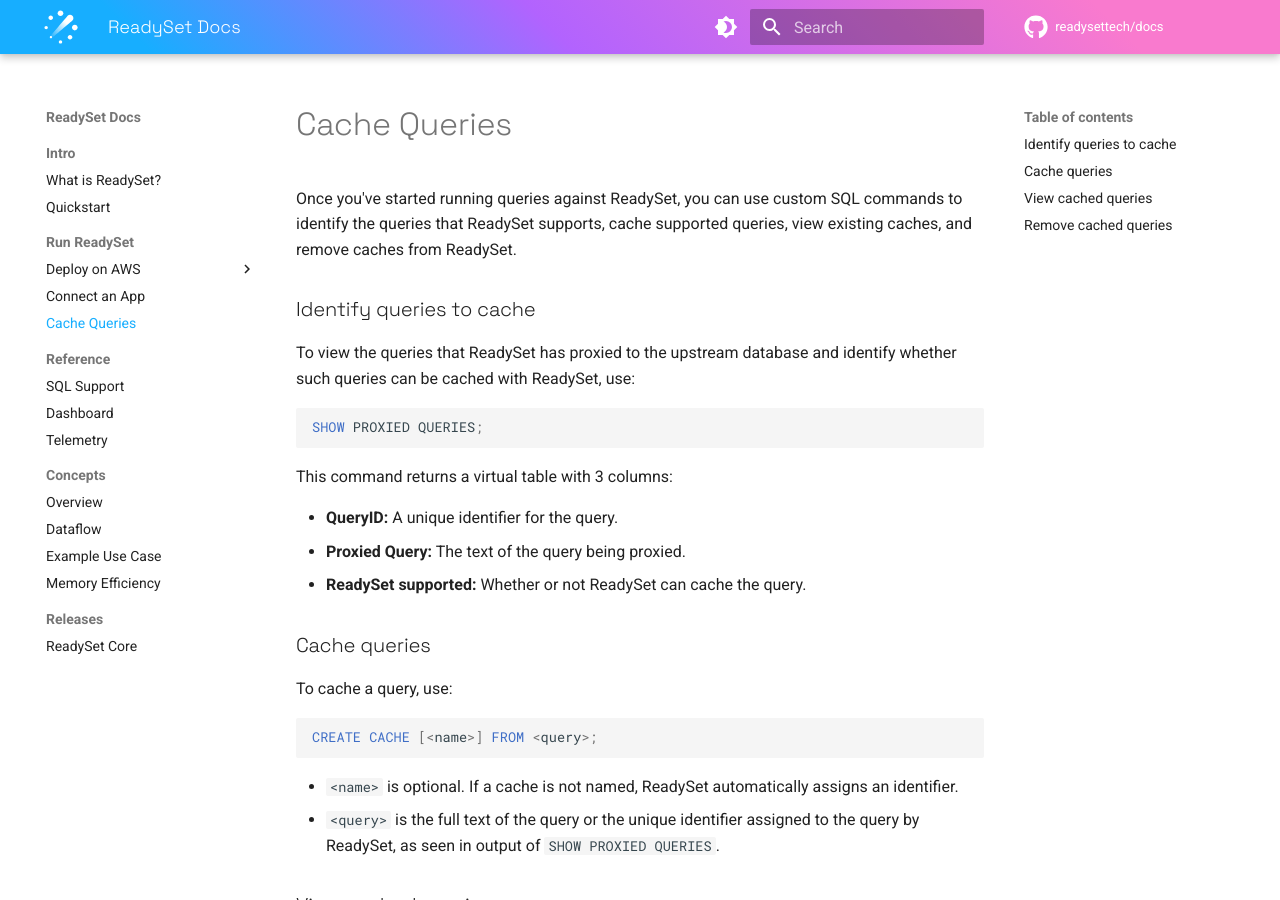
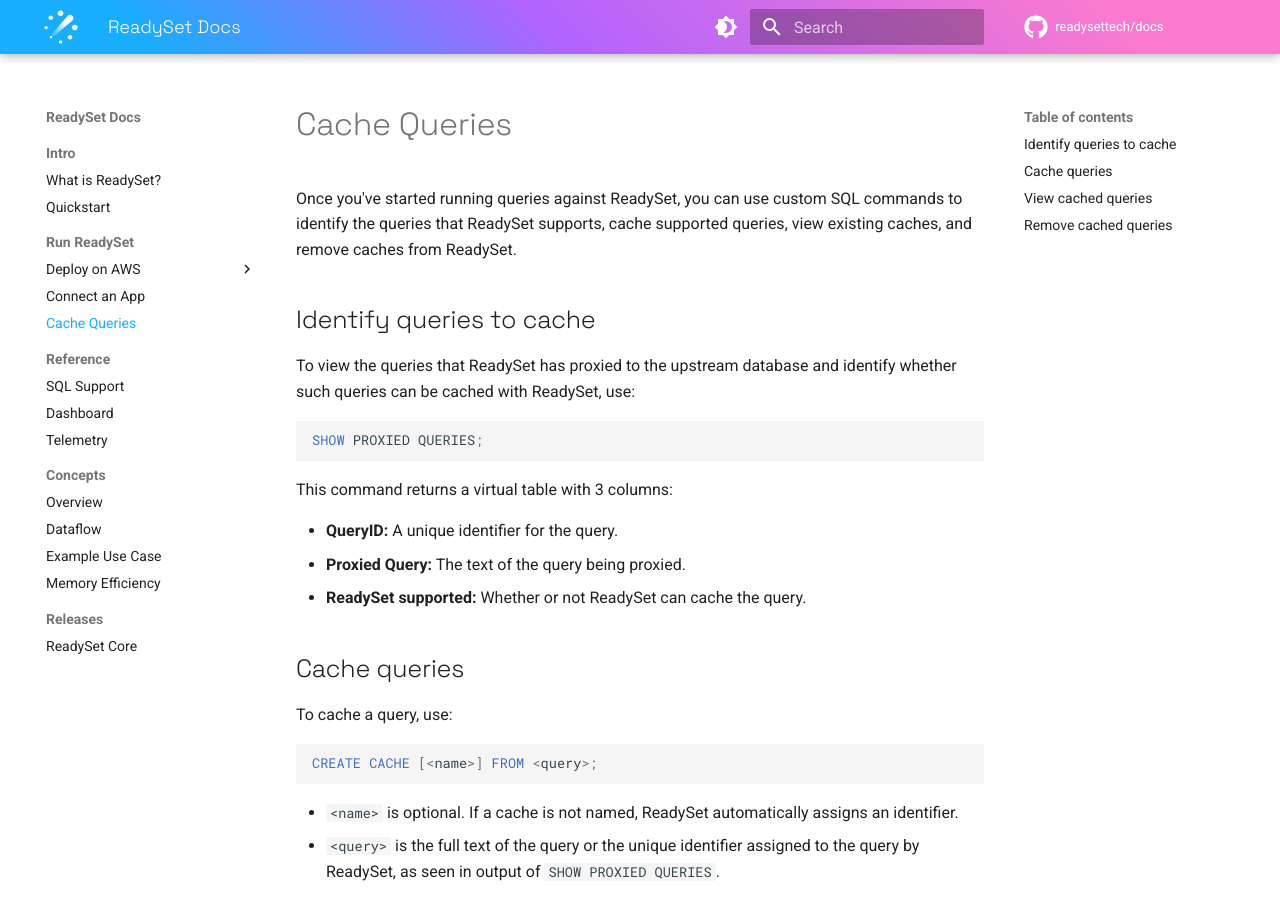
Before and after one commit to readysettech/docs-old, an MkDocs documentation site: the page built from docs/guides/cache-queries.md, in a window 1280 px wide and 900 px high. Built offline with MkDocs 1.6.1 and Material for MkDocs 9.7.7, drawn with Linux system fonts in a browser that asks for light colours; comment, search, counter and statistics services are not loaded.

```diff
--- a/docs/guides/cache-queries.md
+++ b/docs/guides/cache-queries.md
@@ -2,7 +2,7 @@
 
 Once you've started running queries against ReadySet, you can use custom SQL commands to identify the queries that ReadySet supports, cache supported queries, view existing caches, and remove caches from ReadySet.
 
-### Identify queries to cache
+## Identify queries to cache
 
 To view the queries that ReadySet has proxied to the upstream database and identify whether such queries can be cached with ReadySet, use:
 
@@ -16,7 +16,7 @@ This command returns a virtual table with 3 columns:
 - **Proxied Query:** The text of the query being proxied.
 - **ReadySet supported:** Whether or not ReadySet can cache the query.
 
-### Cache queries
+## Cache queries
 
 To cache a query, use:
 
@@ -27,7 +27,7 @@ CREATE CACHE [<name>] FROM <query>;
 - `<name>` is optional. If a cache is not named, ReadySet automatically assigns an identifier.
 - `<query>` is the full text of the query or the unique identifier assigned to the query by ReadySet, as seen in output of `SHOW PROXIED QUERIES`.
 
-### View cached queries
+## View cached queries
 
 To show all queries that have been cached, use:
 
@@ -40,7 +40,7 @@ This command returns a virtual table with 2 columns:
 - **Name:** The name assigned to the query by the user, or the ID assigned to the query by ReadySet.
 - **Query Text:** The SQL source of the query. This is the canonical structure of the query, not the original SQL passed to ReadySet.
 
-### Remove cached queries
+## Remove cached queries
 
 To remove a cache from ReadySet, use:
 
```
